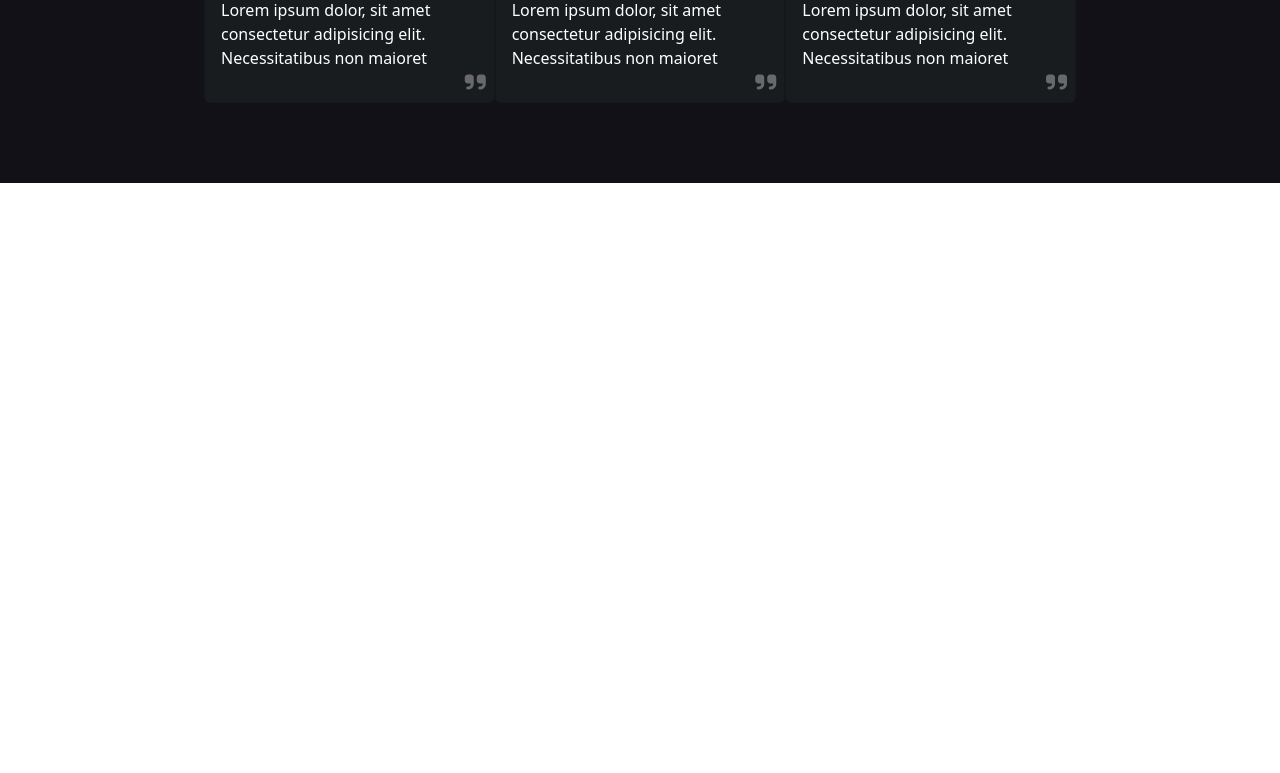
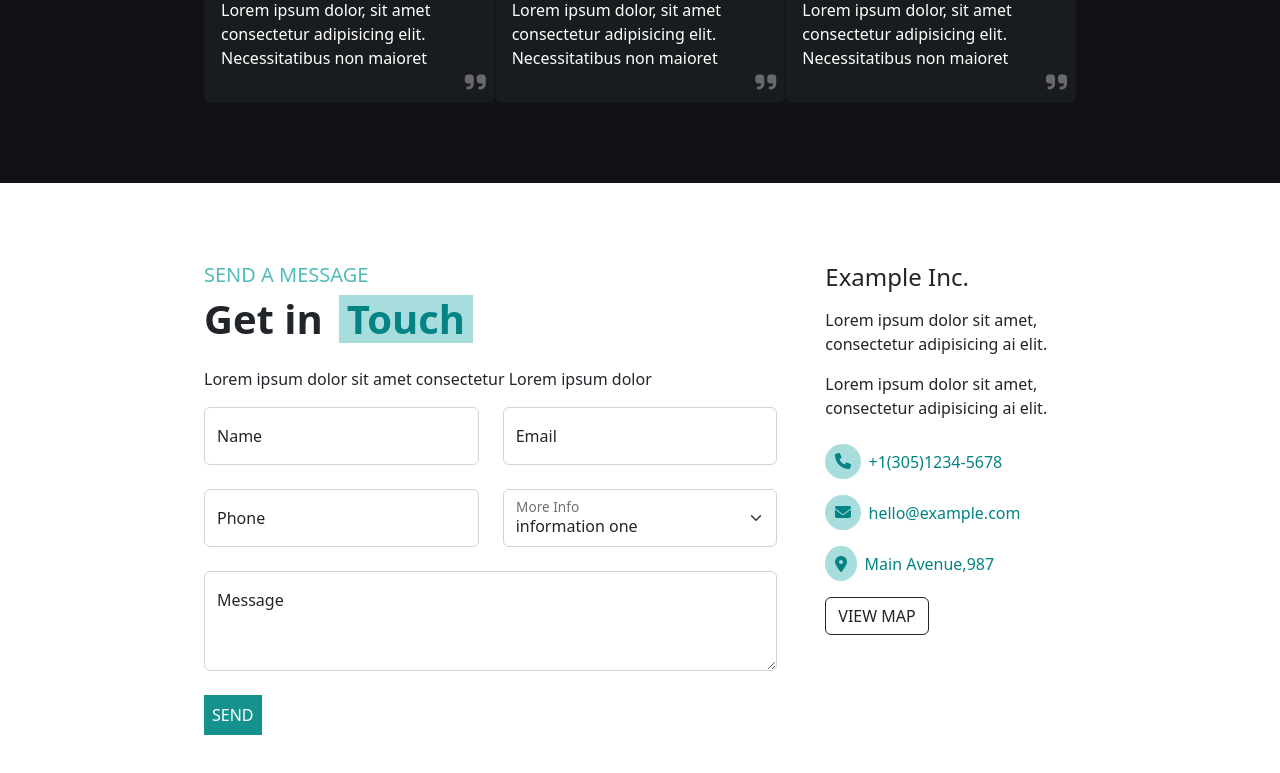
Before and after one commit to grossiValentina/proj-html-vuejs, a Vue app: page / in a window 1280 px wide. Shown: the part 3492-4265 px from the top of the page. Before the commit the page ends 3675 px from the top, so only its background shows below. Built offline with nearby package versions, Linux system fonts and the light colour scheme.

Commit message:
add: sezione messaggi del main

```diff
--- a/src/App.vue
+++ b/src/App.vue
@@ -6,6 +6,7 @@ import SectionServices from "./components/SectionServices.vue";
 import SectionLogistical from "./components/SectionLogistical.vue";
 import SectionResults from "./components/SectionResults.vue";
 import SectionTrusted from "./components/SectionTrusted.vue";
+import SectionMessage from "./components/SectionMessage.vue";
 import AppFooter from "./components/AppFooter.vue";
 
 
@@ -25,6 +26,7 @@ export default {
     SectionLogistical,
     SectionResults,
     SectionTrusted,
+    SectionMessage,
     AppFooter,
 },
 }
@@ -32,6 +34,7 @@ export default {
 </script>
 
 <template>
+
 <AppHeader />
 <AppButton />
 <SectionExellence/>
@@ -39,8 +42,8 @@ export default {
 <SectionLogistical />
 <SectionResults />
 <SectionTrusted />
+<SectionMessage />
 <AppFooter />
-
 
 </template>
 
--- /dev/null
+++ b/src/components/SectionMessage.vue
@@ -0,0 +1,129 @@
+<script>
+import AppButton from "./AppButton.vue";
+import AppButtonTran from "./AppButtonTran.vue";
+
+export default {
+    data() {
+        return {
+
+
+        }
+    },
+    components: { AppButton, AppButtonTran }
+}
+
+</script>
+
+<template>
+    <section class="container">
+        <div class="row">
+
+            <!-- colonna Get in Touch  -->
+            <div class="col-8 me-4">
+                <h5>SEND A MESSAGE</h5>
+
+                <div class="d-flex">
+                    <h2 class="pe-3">Get in</h2>
+                    <h2 class="title-bg ps-2 pe-2">Touch</h2>
+                </div>
+                <p class="pt-3">Lorem ipsum dolor sit amet consectetur Lorem ipsum dolor</p>
+
+                <!-- gruppi di input  -->
+                <div class="row">
+
+                    <div class="col">
+                        <div class="form-floating">
+                            <input type="text" class="form-control" placeholder="Name" />
+                            <label for="floatingInputGrid">Name</label>
+                        </div>
+                    </div>
+
+                    <div class="col">
+                        <div class="form-floating">
+                            <input type="text" class="form-control" placeholder="Email" />
+                            <label for="floatingInputGrid">Email</label>
+                        </div>
+                    </div>
+
+                </div>
+
+                <div class="row mt-4">
+
+                    <div class="col">
+                        <div class="form-floating">
+                            <input type="text" class="form-control" placeholder="Phone" />
+                            <label for="floatingInputGrid">Phone</label>
+                        </div>
+                    </div>
+
+                    <div class="col">
+                        <div class="form-floating">
+                            <select class="form-select">
+                                <option value="1">information one</option>
+                                <option value="2">information two</option>
+                                <option value="3">information three</option>
+                            </select>
+                            <label for="floatingSelectGrid">More Info</label>
+                        </div>
+                    </div>
+                </div>
+
+                <div class="form-floating mt-4">
+                    <textarea class="form-control" placeholder="Message" style="height: 100px"></textarea>
+                    <label for="floatingTextarea2">Message</label>
+                </div>
+
+                <!-- bottone riutilizzabile   -->
+                <div class="mt-4">
+                    <AppButton buttonText="SEND" />
+                </div>
+
+            </div>
+
+            <!-- colonna Vehicle Types   -->
+            <div class="col">
+                <h4>Example Inc.</h4>
+                <p class="mt-3">Lorem ipsum dolor sit amet, consectetur adipisicing ai elit.</p>
+                <p class="mt-3">Lorem ipsum dolor sit amet, consectetur adipisicing ai elit.</p>
+
+                <!-- contatti   -->
+                <div class="mt-4 contact">
+                    <p><i class="icon fa-solid fa-phone"></i>+1(305)1234-5678</p>
+                    <p><i class="icon fa-solid fa-envelope"></i>hello@example.com</p>
+                    <p><i class="icon fa-solid fa-location-dot"></i>Main Avenue,987</p>
+                    <!-- bottone riutilizzabile   -->
+                    <AppButtonTran buttonText="VIEW MAP"/>
+
+                </div>
+            </div>
+        </div>
+    </section>
+</template>
+
+
+<style scoped lang="scss">
+@use "./style/partials/variables" as *;
+@use "./style/general.scss";
+
+.container {
+    padding-top: 5rem;
+    padding-bottom: 5rem;
+}
+
+.title-bg {
+    background-color: rgba($FountainBlue, 0.5);
+    color: $BlueLagoon;
+}
+
+.icon{
+    padding: .6rem;
+    background-color: rgba($FountainBlue, 0.5);
+    color: $BlueLagoon;
+    border-radius: 50%;
+    margin-right: .5rem;
+}
+.contact p{
+    color: $BlueLagoon;
+}
+
+</style>
```
Also changed, not shown: src/components/AppHeader.vue (+3 -21 lines).
